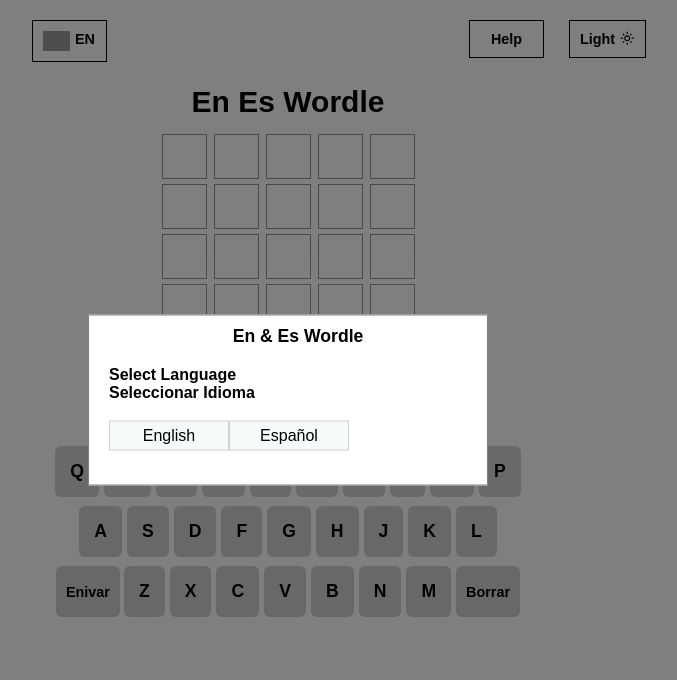
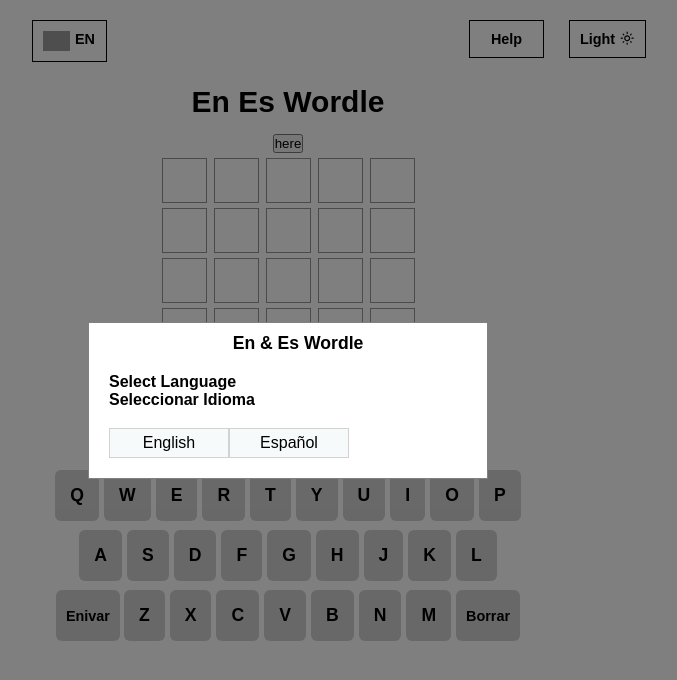
Before and after one commit to josephBabal/En-Es-Wordle, a Next.js app in the folder frontend/: page / in a window 1280 px wide. Shown: the top 680 px of the page, without its empty margins (352-1029 px from the left). Built offline with nearby package versions, Linux system fonts and the light colour scheme; grey boxes are pictures that could not be loaded.

Commit message:
fixing open card

```diff
--- a/frontend/src/components/OpenCard.js
+++ b/frontend/src/components/OpenCard.js
@@ -73,11 +73,9 @@ export default function OpenCard({handleOpenCard}) {
         </div>
       </div>
 
-      <div>
-        {language !== "" &&
-          <Instructions />
-        }
-      </div>
+      {language !== "" &&
+        <Instructions />
+      }
       {language !== "" &&
         <button
           className={
--- a/frontend/src/pages/index.js
+++ b/frontend/src/pages/index.js
@@ -220,7 +220,10 @@ export default function Home() {
       }
       <h1 id={styles.title}> En Es Wordle </h1>
       <div id={styles.contentContainer}>
-        {/* {guessRow} */}
+        <button onClick={() => {
+          localStorage.clear()
+          window.location.reload()
+        }}> here</button>
         {guessColumn.map((guess, idx) => {
           return (
             <GuessRow
--- a/frontend/src/styles/Home.module.css
+++ b/frontend/src/styles/Home.module.css
@@ -7,6 +7,9 @@
   z-index: 99;
   background-color: rgba(0, 0, 0, 0.5);
   pointer-events: auto;
+  display: flex;
+  justify-content: center;
+  align-items: center;
 }
 
 
--- a/frontend/src/styles/Instructions.module.css
+++ b/frontend/src/styles/Instructions.module.css
@@ -27,5 +27,6 @@
 @media(max-width: 430px) {
   .instructionCard {
     width: 340px;
+    padding: 5px;
   }
 }
--- a/frontend/src/styles/OpenCard.module.css
+++ b/frontend/src/styles/OpenCard.module.css
@@ -1,10 +1,7 @@
 .cardContainer {
   width: 400px;
   /* height: 500px; */
-  position: fixed;
   top: 50%;
-  left: 50%;
-  transform: translate(-50%, -50%);
   z-index: 5;
   display: flex;
   flex-direction: column;
```
